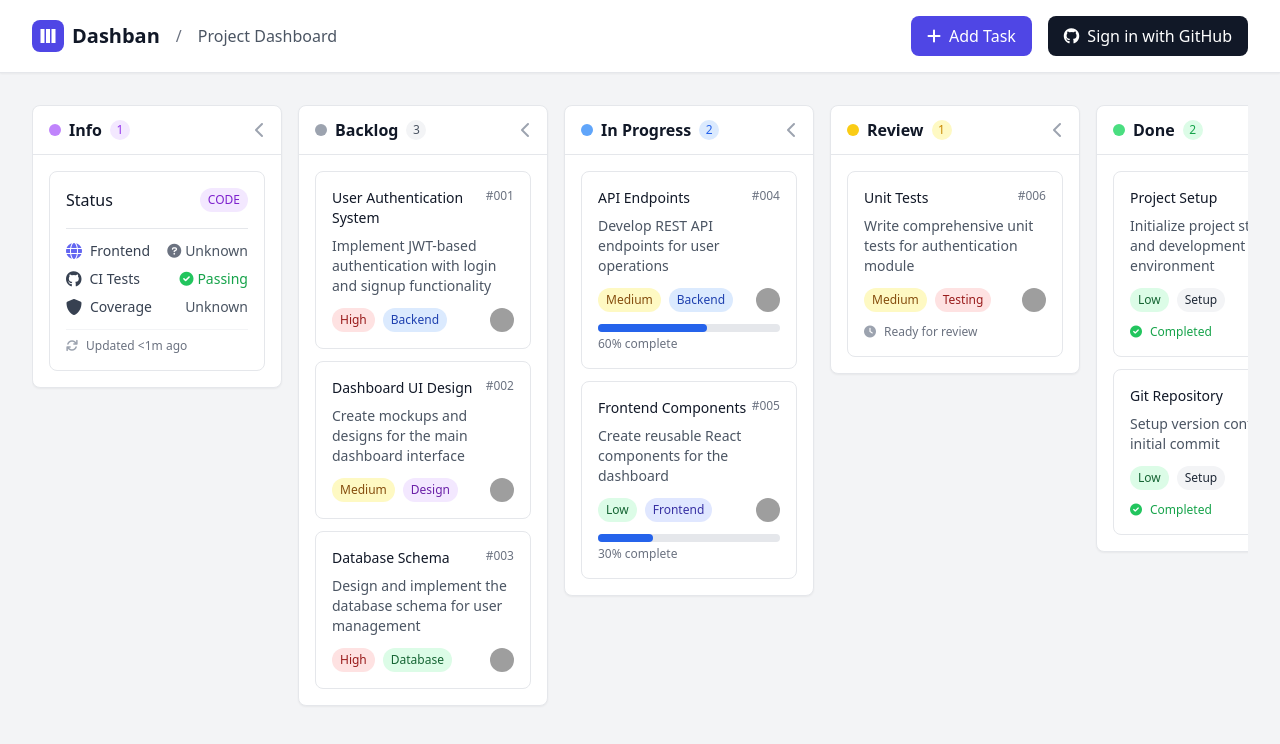
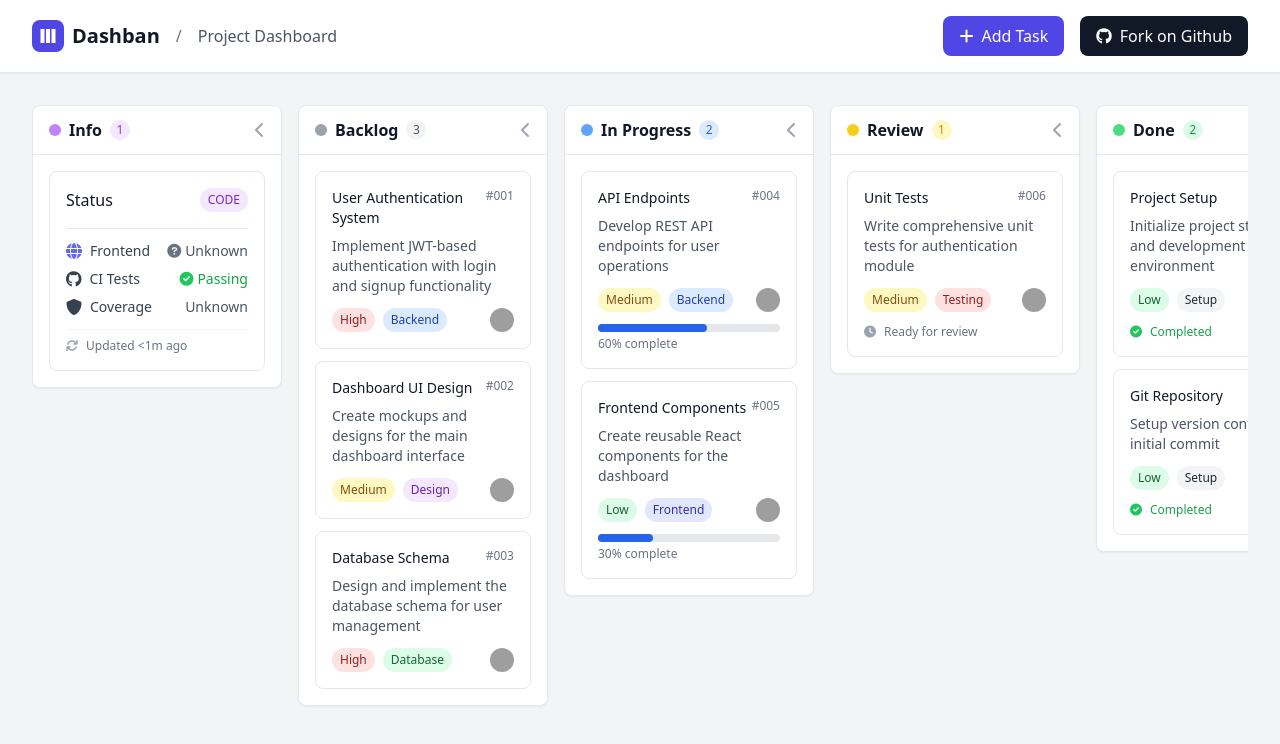
Before and after one commit to super3/dashban, a website: page index.html in a window 1280 px wide. Drawn offline with nearby package versions, Linux system fonts and the light colour scheme; no server answers; grey boxes are pictures that could not be loaded.

Commit message:
Change Button

```diff
--- a/index.html
+++ b/index.html
@@ -136,10 +136,10 @@
                         <i class="fas fa-plus"></i>
                         <span>Add Task</span>
                     </button>
-                    <button class="flex items-center space-x-2 bg-gray-900 hover:bg-gray-800 text-white px-4 py-2 rounded-lg font-medium transition-colors duration-200">
+                    <a href="https://github.com/super3/dashban" target="_blank" class="flex items-center space-x-2 bg-gray-900 hover:bg-gray-800 text-white px-4 py-2 rounded-lg font-medium transition-colors duration-200">
                         <i class="fab fa-github"></i>
-                        <span>Sign in with GitHub</span>
-                    </button>
+                        <span>Fork on Github</span>
+                    </a>
                 </div>
             </div>
         </div>
@@ -208,7 +208,7 @@
                                     <span class="text-sm text-gray-700">Coverage</span>
                                 </div>
                                 <div data-coverage-status class="flex items-center space-x-1">
-                                    <span class="text-sm text-red-600 font-medium">40%</span>
+                                    <span class="text-sm text-red-600 font-medium">77%</span>
                                 </div>
                             </div>
 
```
